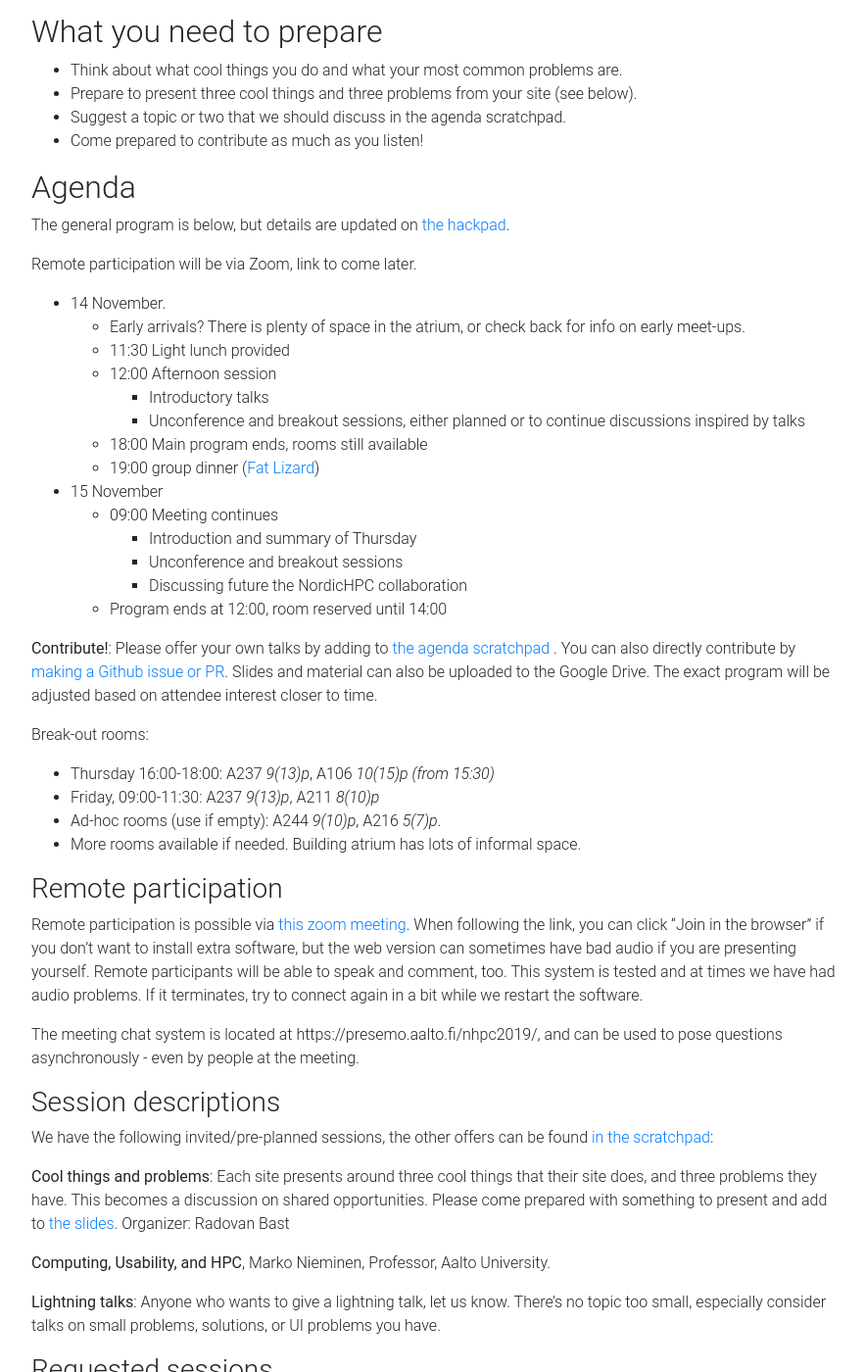
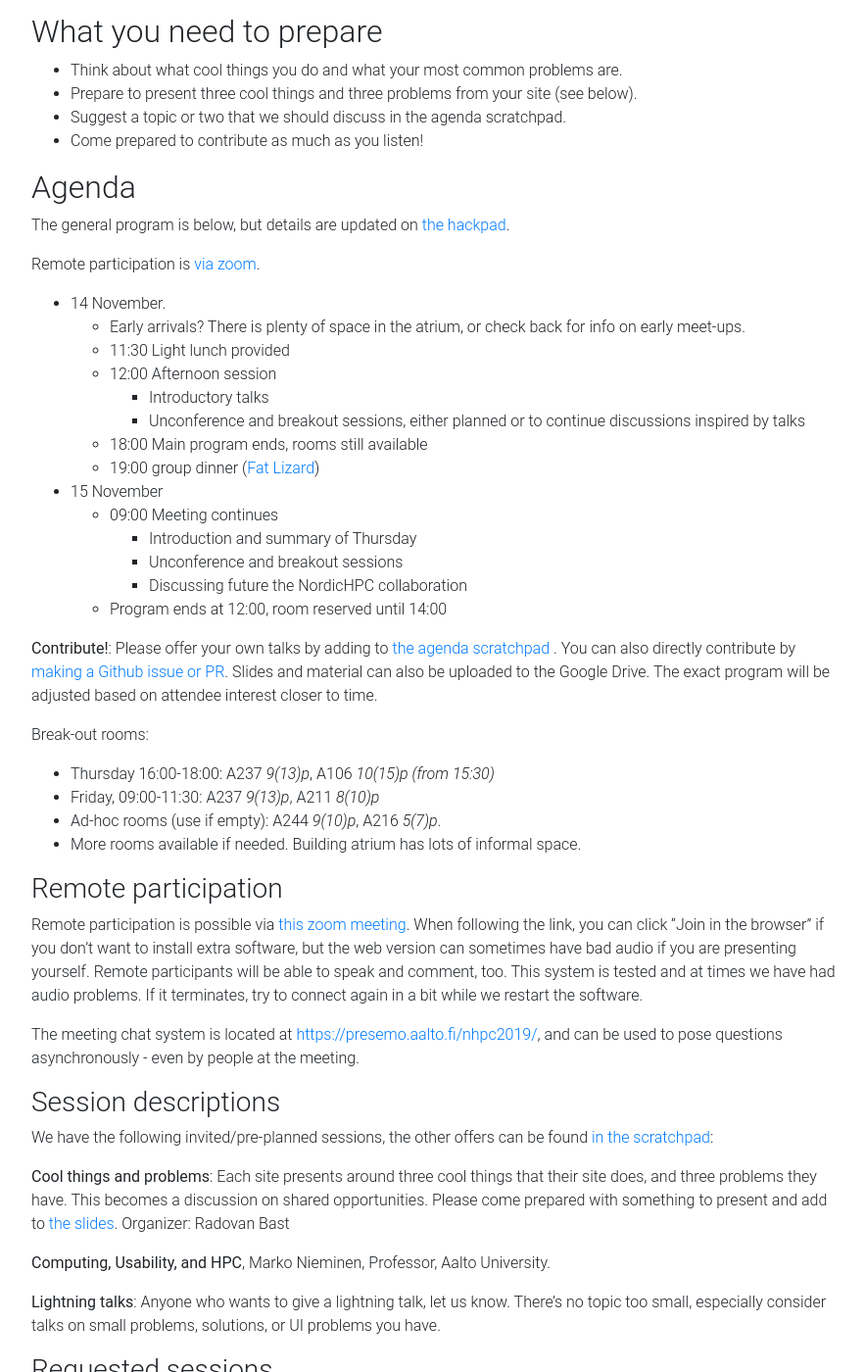
Before and after one commit to NordicHPC/nordichpc.github.io, a Jekyll site: the page built from 2019-11-14-helsinki.md, in a window 1280 px wide and 1400 px high, scrolled down 985 px. Shown: the whole window at 98% size, without its empty margins (338-1221 px from the left). Built offline with Jekyll 4.4.1, drawn with Linux system fonts in a browser that asks for light colours; nearby versions of some CDN libraries; comment, search, counter and statistics services are not loaded; some of the changed text lies outside the part shown.

Commit message:
Remote participation: update several more links

```diff
--- a/2019-11-14-helsinki.md
+++ b/2019-11-14-helsinki.md
@@ -32,15 +32,15 @@ doers.
 
 * Attending:
   * [Agenda scratchpad](https://hackmd.io/uCFgSqABSBKP1PGKLxjLKQ?both) - anyone can and should edit.
-  * Meeting video link, coming later (It will be zoom)
+  * [Meeting video link via zoom](https://aalto.zoom.us/j/332573596).
   * [Meeting google drive](https://drive.google.com/drive/u/0/folders/1f6PwK_ihXoKRbQdyAQ2Kwh7z3h7UuxRh).
     Add slides here, anything here is public.
-  * Meeting presemo (real-time questions and interaction), coming later
+  * [Meeting presemo](https://presemo.aalto.fi/nhpc2019/) for real-time questions and interaction
 * Planning:
   * This web page ([git
     source](https://github.com/NordicHPC/nordichpc.github.io))
   * [Attendee announcements on github](https://github.com/NordicHPC/nordichpc.github.io/issues/36)
-  * Use the [meetings label to see open discussions](https://github.com/NordicHPC/nordichpc.github.io/labels/meetings)
+  * Use the [meetings label to see open discussions](https://github.com/NordicHPC/nordichpc.github.io/labels/meetings).
   * Our live communication is in the [CodeRefinery zulip
     chat](https://coderefinery.zulipchat.com/) - join the NordicHPC stream.
 
@@ -84,7 +84,7 @@ issue](https://github.com/NordicHPC/nordichpc.github.io/issues/36).
 The general program is below, but details are updated on [the
 hackpad](https://hackmd.io/uCFgSqABSBKP1PGKLxjLKQ?view#Schedule).
 
-Remote participation will be via Zoom, link to come later.
+Remote participation is [via zoom](https://aalto.zoom.us/j/332573596).
 
 * 14 November.
   * Early arrivals?  There is plenty of space in the atrium, or check
@@ -130,7 +130,7 @@ problems.  If it terminates, try to connect again in a bit while we
 restart the software.
 
 The meeting chat system is located at
-https://presemo.aalto.fi/nhpc2019/, and can be used to pose questions
+[https://presemo.aalto.fi/nhpc2019/](https://presemo.aalto.fi/nhpc2019/), and can be used to pose questions
 asynchronously - even by people at the meeting.
 
 
```
